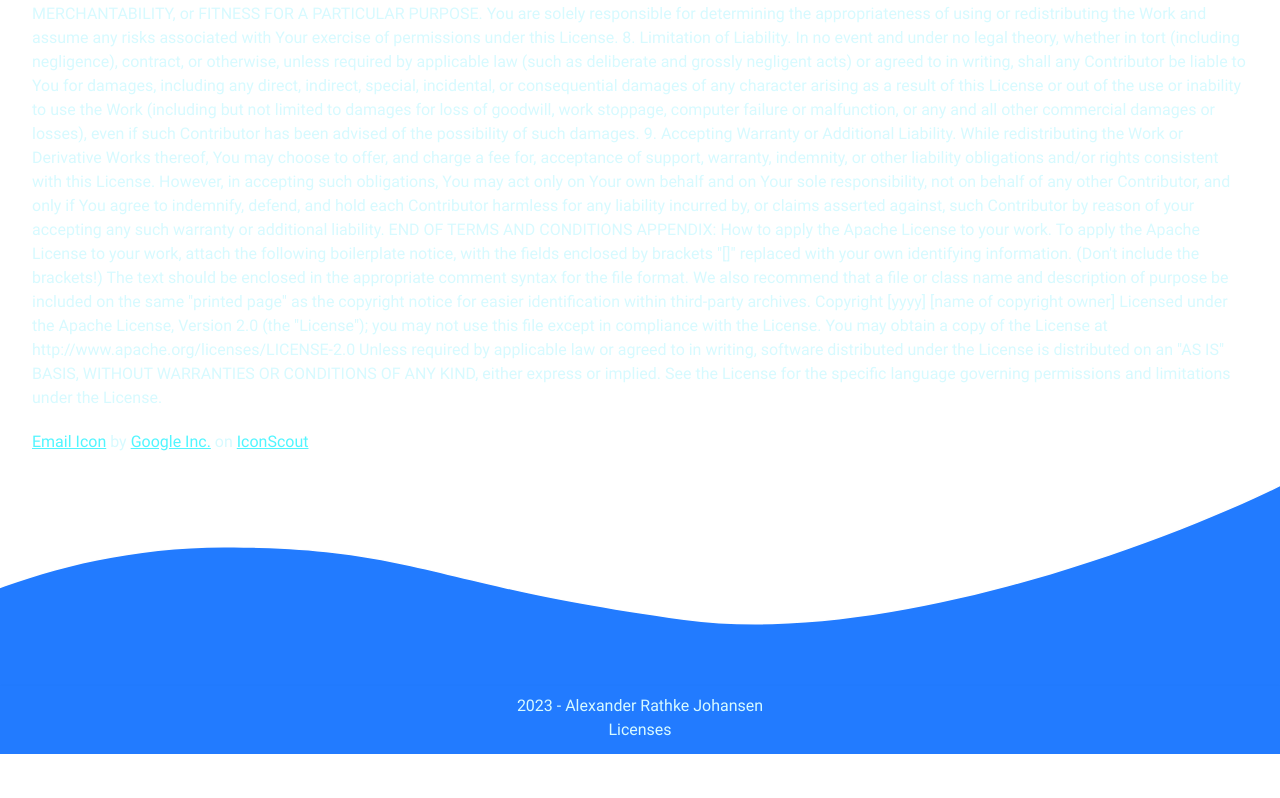
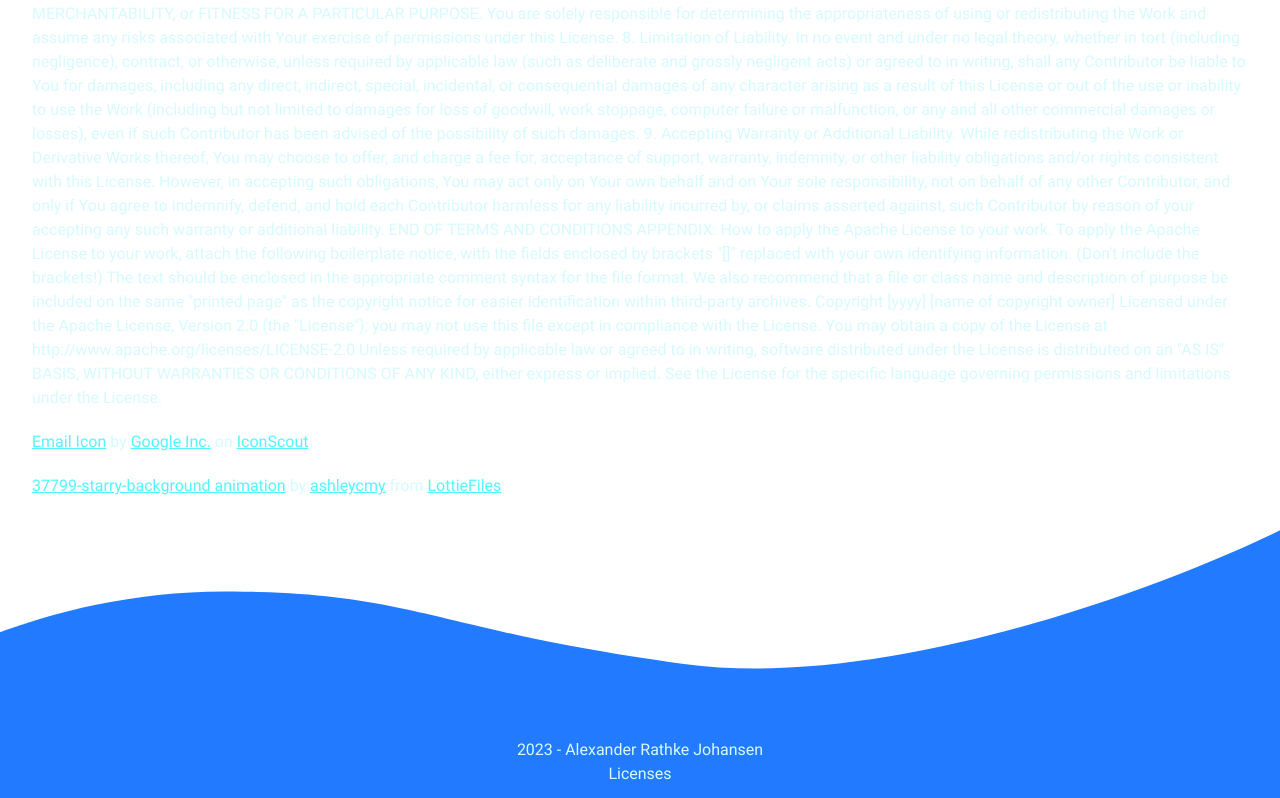
Before and after one commit to alexrajo/personal-website, a Next.js app: page /licenses in a window 1280 px wide. Shown: the part 1554-2352 px from the top of the page. Before the commit the page ends 2308 px from the top, so only its background shows below. Built offline with nearby package versions, Linux system fonts and the light colour scheme.

Commit message:
chore: Add credit for home page bg animation and add link to license page

```diff
--- a/src/app/licenses/page.tsx
+++ b/src/app/licenses/page.tsx
@@ -40,6 +40,19 @@ export default function LicensesPage() {
             IconScout
           </Link>
         </div>
+        <div>
+          <Link href={"https://lottiefiles.com/37799-starry-background"} className="text-link underline">
+            37799-starry-background animation
+          </Link>{" "}
+          by{" "}
+          <Link href={"https://lottiefiles.com/ashleycmy"} className="text-link underline">
+            ashleycmy
+          </Link>{" "}
+          from{" "}
+          <Link href={"https://lottiefiles.com"} className="text-link underline">
+            LottieFiles
+          </Link>
+        </div>
       </div>
     </PageWrapper>
   );
--- a/src/app/page.tsx
+++ b/src/app/page.tsx
@@ -1,5 +1,7 @@
 import { AnimatedBackground } from "@/components/decoration";
 import { MobileHomeNav, MobileNavLinkList, NavLinkContainer } from "@/components/nav";
+import Image from "next/image";
+import Link from "next/link";
 
 export const metadata = {
   title: "Home - Alexander RJ",
@@ -13,14 +15,19 @@ export default function Home() {
       <div className="fixed bottom-0 top-0 w-screen">
         <AnimatedBackground className="w-full pointer-events-none" />
         <div className="flex justify-center items-center h-full flex-col">
-          <img src={"/images/TopWaves.svg"} alt="Bottom wave" className="-z-10 w-full h-auto absolute top-0" />
+          <img src={"/images/TopWaves.svg"} alt="Top wave" className="-z-10 w-full h-auto absolute top-0" />
           <div>
             <p className="text-7xl text-center">Welcome</p>
             <p className="text-5xl text-center">I am Alexander</p>
             <NavLinkContainer currentPage="home" className="xs:invisible sm:visible" />
           </div>
           <MobileHomeNav buttonClassName="absolute bottom-20 left-1/2 transform -translate-x-1/2 -translate-y-1/2 z-10" />
-          <img src={"/images/BottomWave.svg"} alt="Bottom wave" className="-z-10 w-full h-auto absolute bottom-0" />
+          <div className="-z-10 w-full h-auto absolute bottom-0 pointer-events-none">
+            <img src={"/images/BottomWave.svg"} alt="Bottom wave" width={"100%"} />
+          </div>
+          <div className="absolute left-0 right-0 bottom-5 flex justify-center">
+            <Link href={"/licenses"}>Licenses</Link>
+          </div>
         </div>
       </div>
     </>
```
